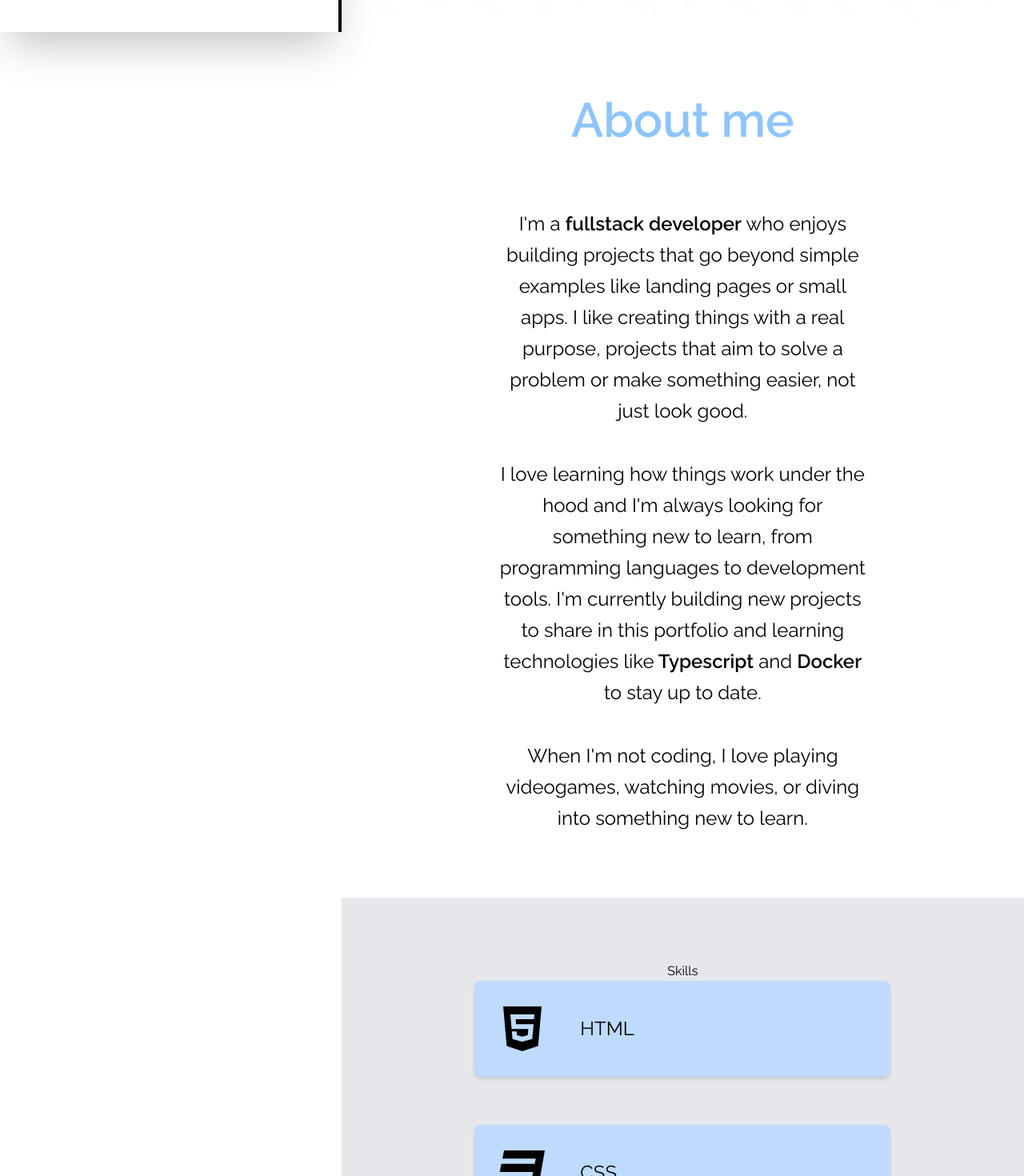
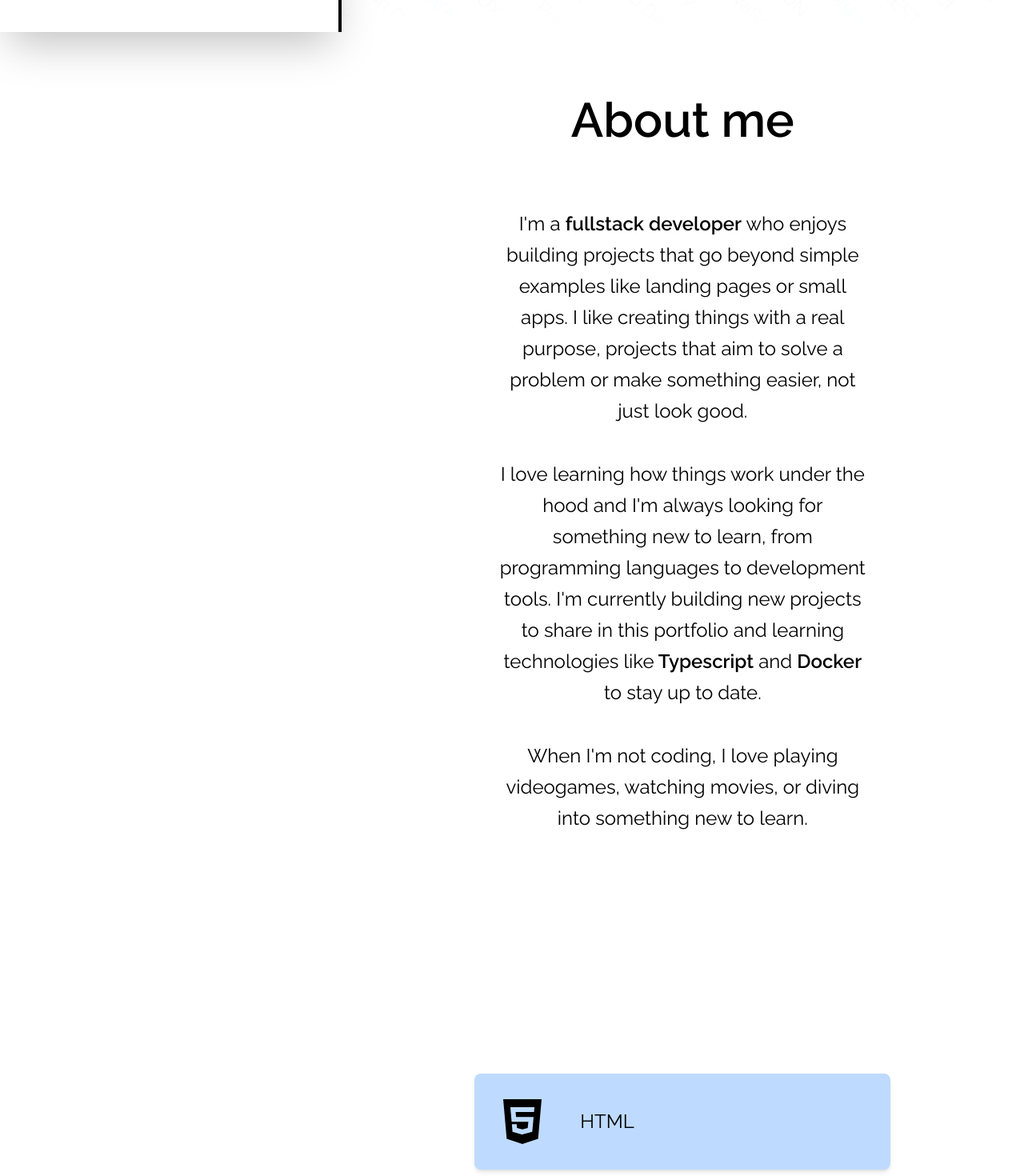
Before and after one commit to Tiago-salva/Portafolio, a React (Vite) app: page / in a window 1280 px wide. Shown: the part 760-2230 px from the top of the page at 80% size. Built offline with nearby package versions, Linux system fonts and the light colour scheme.

Commit message:
feat: implement the Card component

```diff
--- a/src/App.jsx
+++ b/src/App.jsx
@@ -3,6 +3,7 @@
 import Carousel from "./components/Carousel";
 import Welcome from "./components/WelcomeTitle";
 import SkillList from "./components/SkillList";
+import Card from "./components/Card";
 
 function App() {
   return (
@@ -30,11 +31,7 @@
       <Hero />
 
       <main className="w-2/3 flex flex-col justify-center items-center ml-auto">
-        <Section
-          withBackground
-          bgColor="bg-gradient-to-b from-gray-100/0 to-blue-200/80"
-          id={"carousel"}
-        >
+        <Section withBackground id={"carousel"}>
           <div className="flex justify-center items-center b-ra w-full overflow-hidden">
             <Welcome />
             <Carousel />
@@ -42,7 +39,7 @@
         </Section>
 
         <Section withBackground id={"about-me"}>
-          <h2 className="text-6xl font-bold mb-20 text-blue-300">About me</h2>
+          <h2 className="text-6xl font-bold mb-20 text-blue">About me</h2>
           <div className="flex flex-col justify-center items-center gap-5">
             <p className="text-2xl text-center w-4/6 leading-relaxed mb-5">
               I'm a <strong>fullstack developer</strong> who enjoys building
@@ -66,13 +63,19 @@
           </div>
         </Section>
 
-        <Section withBackground bgColor="bg-gray-200" id={"skills"}>
-          <h2>Skills</h2>
+        <Section withBackground bgColor="bg-light-blue" id={"skills"}>
+          <h2 className="text-6xl font-bold mb-20 text-white">Skills</h2>
           <SkillList></SkillList>
         </Section>
 
         <Section withBackground id={"projects"}>
-          <p>Projects</p>
+          <h2 className="text-6xl font-bold mb-20 text-blue">Projects</h2>
+          <Card
+            title={"Payroll settlement system"}
+            description={
+              "A web with login and sign up to kept record and calculate the payroll of your employees"
+            }
+          />
         </Section>
       </main>
     </>
```
